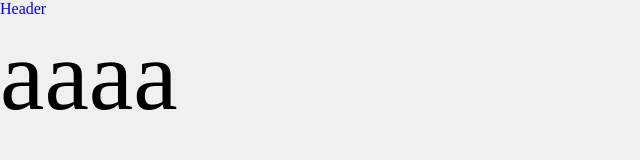
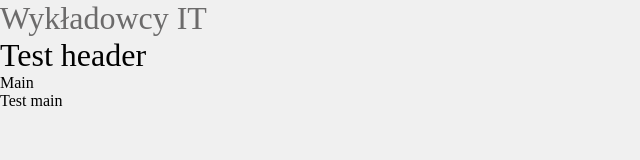
Before and after one commit to AgataJalo/Lecturers, a React app: page / in a window 1280 px wide. Shown: the whole page, without its empty margins (0-640 px from the left). Built offline with nearby package versions, Linux system fonts and the light colour scheme.

Commit message:
Add new component section and scss tests

```diff
--- a/src/components/App/App.js
+++ b/src/components/App/App.js
@@ -1,13 +1,16 @@
 import React, { Component } from 'react'
 import Header from '../Header/Header'
 import './App.scss'
+import Main from '../Main/Main'
 
 class App extends Component {
     render() {
         return (
             <div>
               <Header/>
-              <p className="text"> aaaa</p>
+              <p className="text">Test header</p>
+              <Main/>
+              <p>Test main</p>
             </div>
         )
     }
--- a/src/components/App/App.scss
+++ b/src/components/App/App.scss
@@ -1,3 +1,3 @@
 .text{
-    font-size: 100px;
+    font-size: 2rem;
 }
--- a/src/components/Header/Header.js
+++ b/src/components/Header/Header.js
@@ -5,7 +5,7 @@ import './Header.scss'
     render() {
         return (
             <div className="header">
-                Header
+                Wykładowcy IT
             </div>
         )
     }
--- a/src/components/Header/Header.scss
+++ b/src/components/Header/Header.scss
@@ -1,3 +1,6 @@
+@import './src/styles/variables.scss';
+
 .header{
-    color: blue;
+    color: $textColor;
+    font-size: 2rem;
 }
--- /dev/null
+++ b/src/components/Main/Main.js
@@ -0,0 +1,14 @@
+import React, { Component } from 'react'
+
+
+ class Main extends Component {
+    render() {
+        return (
+            <div className="main">
+                Main
+            </div>
+        )
+    }
+}
+
+export default Main;
--- a/src/styles/variables.scss
+++ b/src/styles/variables.scss
@@ -1 +1,3 @@
 $baseColor: #f0f0f0;
+$logoColor: #fbbb21;
+$textColor: #6c6b6b;
```
Also changed, not shown: src/components/Main/Main.scss (added).
